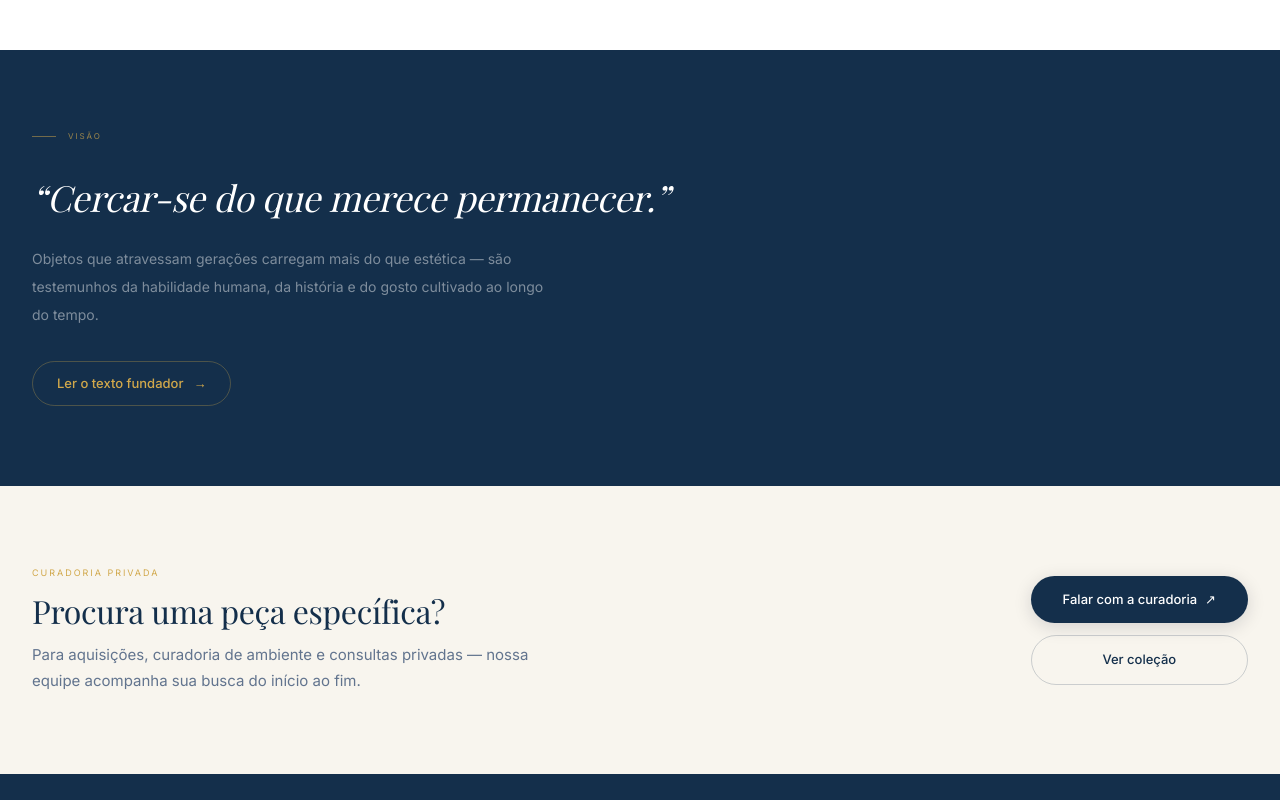
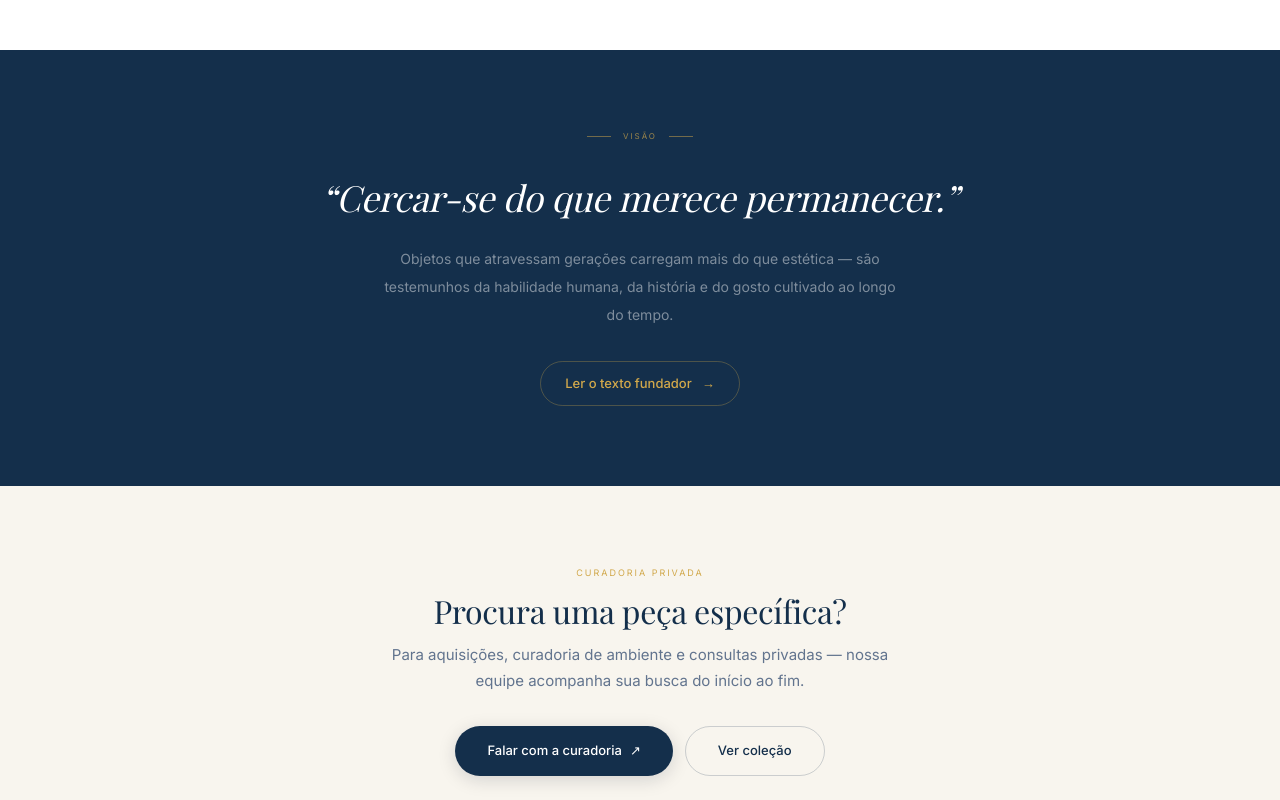
Before and after one commit to gbr5/blog-ui, a Next.js app: page /instagram/v6 in a window 1280 px wide. Shown: the part 2280-3080 px from the top of the page. Built offline with nearby package versions, Linux system fonts and the light colour scheme; a web font is replaced by a local one.

Commit message:
Instagram V6: center Visão manifesto and Curadoria privada CTA sections

```diff
--- a/src/app/instagram/v6/page.tsx
+++ b/src/app/instagram/v6/page.tsx
@@ -293,17 +293,18 @@ export default function InstagramV6Page() {
       ───────────────────────────────────────────────────── */}
       <section className="bg-brand-navy py-16 md:py-20">
         <div className="mx-auto max-w-[1360px] px-5 md:px-8">
-          <div className="max-w-2xl">
-            <div className="flex items-center gap-3 mb-8">
+          <div className="max-w-2xl mx-auto text-center">
+            <div className="flex items-center justify-center gap-3 mb-8">
               <div className="h-px w-6 bg-brand-gold/50" />
               <span className="text-[8px] uppercase tracking-[0.24em] text-brand-gold/70">Visão</span>
+              <div className="h-px w-6 bg-brand-gold/50" />
             </div>
             <blockquote>
               <p className="font-serif text-[24px] sm:text-[30px] md:text-[36px] text-white leading-[1.3] italic tracking-[-0.01em] mb-6">
                 &ldquo;Cercar-se do que merece permanecer.&rdquo;
               </p>
             </blockquote>
-            <p className="text-[14px] leading-7 text-white/45 mb-8 max-w-lg">
+            <p className="text-[14px] leading-7 text-white/45 mb-8 max-w-lg mx-auto">
               Objetos que atravessam gerações carregam mais do que estética — são testemunhos da habilidade humana, da história e do gosto cultivado ao longo do tempo.
             </p>
             <Link
@@ -322,8 +323,8 @@ export default function InstagramV6Page() {
       ───────────────────────────────────────────────────── */}
       <section className="bg-cream py-16 md:py-20">
         <div className="mx-auto max-w-[1360px] px-5 md:px-8">
-          <div className="flex flex-col md:flex-row md:items-center md:justify-between gap-8">
-            <div className="max-w-lg">
+          <div className="flex flex-col items-center text-center gap-8 max-w-lg mx-auto">
+            <div>
               <p className="text-[9px] uppercase tracking-[0.22em] text-brand-gold mb-3">Curadoria privada</p>
               <p className="font-serif text-[24px] sm:text-[28px] md:text-[32px] text-brand-navy leading-[1.2] tracking-[-0.01em] mb-3">
                 Procura uma peça específica?
@@ -333,7 +334,7 @@ export default function InstagramV6Page() {
                 nossa equipe acompanha sua busca do início ao fim.
               </p>
             </div>
-            <div className="shrink-0 flex flex-col sm:flex-row md:flex-col gap-3">
+            <div className="flex flex-row gap-3">
               <a
                 href="https://wa.me/5511999999999?text=Ol%C3%A1%2C+vim+pelo+Instagram"
                 className="inline-flex items-center justify-center gap-2 bg-brand-navy text-white text-[13px] font-medium px-8 py-3.5 rounded-full hover:bg-brand-navy/90 transition-colors shadow-[0_4px_18px_rgba(15,23,42,0.15)]"
```
